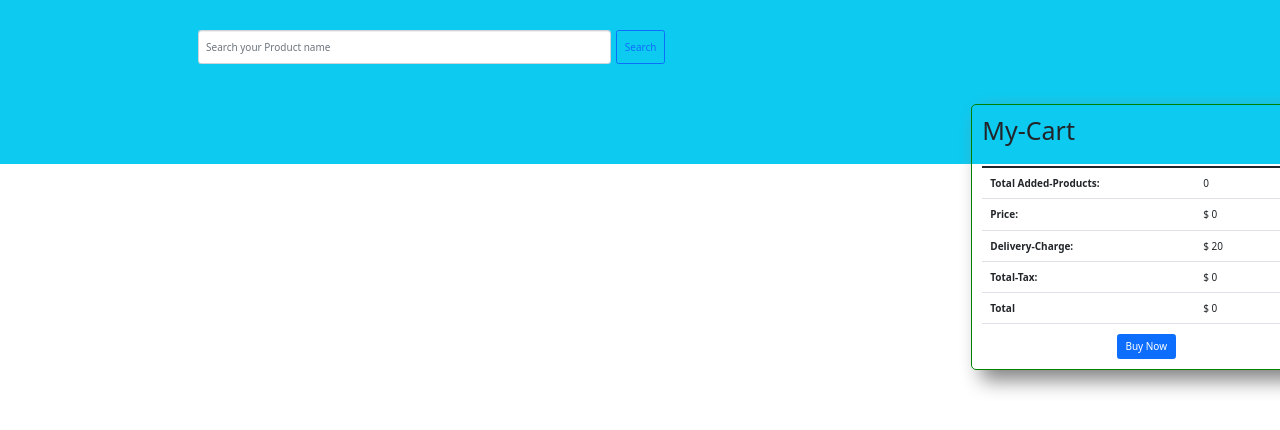
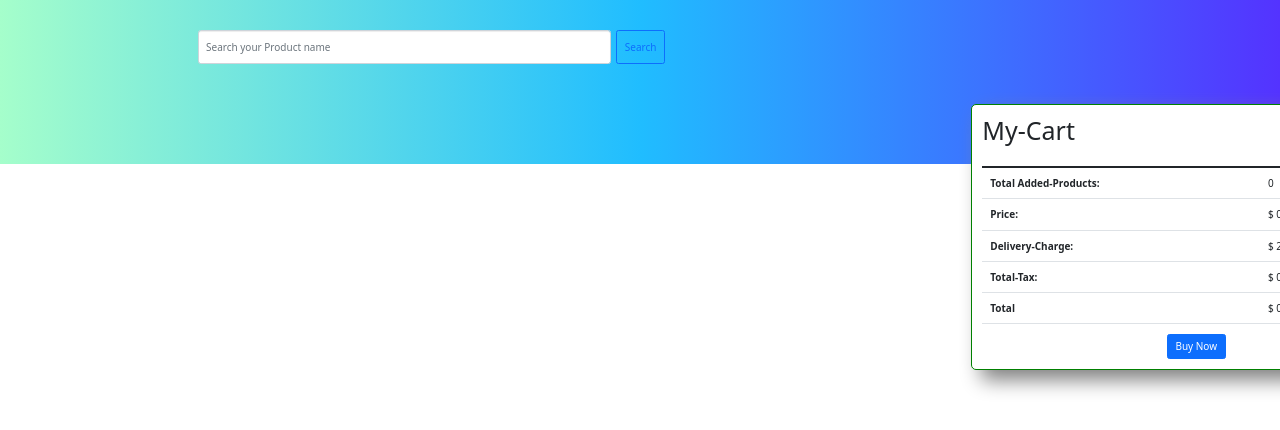
Before and after one commit to hrhabib07/ranga-store, a plain HTML site: page index.html in a window 1280 px wide. Drawn offline with nearby package versions, Linux system fonts and the light colour scheme; no server answers.

Commit message:
some bugs fixed

```diff
--- a/css/style.css
+++ b/css/style.css
@@ -5,9 +5,13 @@ body {
   padding: 0;
 }
 
-html {
-  margin: 0;
+.main-section {
+  background: #5433FF;
+  background: -webkit-linear-gradient(to right, #A5FECB, #20BDFF, #5433FF);
+  background: linear-gradient(to right, #A5FECB, #20BDFF, #5433FF);
 }
+
+
 
 .search-field {
   border: none;
@@ -51,6 +55,8 @@ html {
   padding: 10px;
   margin: 10px;
   transition: 0.6s;
+  border-radius: 8px;
+  background-color: white;
 }
 
 .single-product:hover {
@@ -66,7 +72,8 @@ html {
 }
 
 .cart {
-  width: 350px;
+  width: 450px;
+  background-color: white;
   border: 1px solid green;
   padding: 10px;
   box-shadow: 10px 10px 20px gray;
--- a/index.html
+++ b/index.html
@@ -21,7 +21,7 @@
 
 <body>
   <header></header>
-  <main class="main bg-info">
+  <main class="main main-section">
     <div class="search-field container w-75 py-5">
       <!-- <div class="search-box">
         <input id="input-field" class="search-field" type="text" />
```
